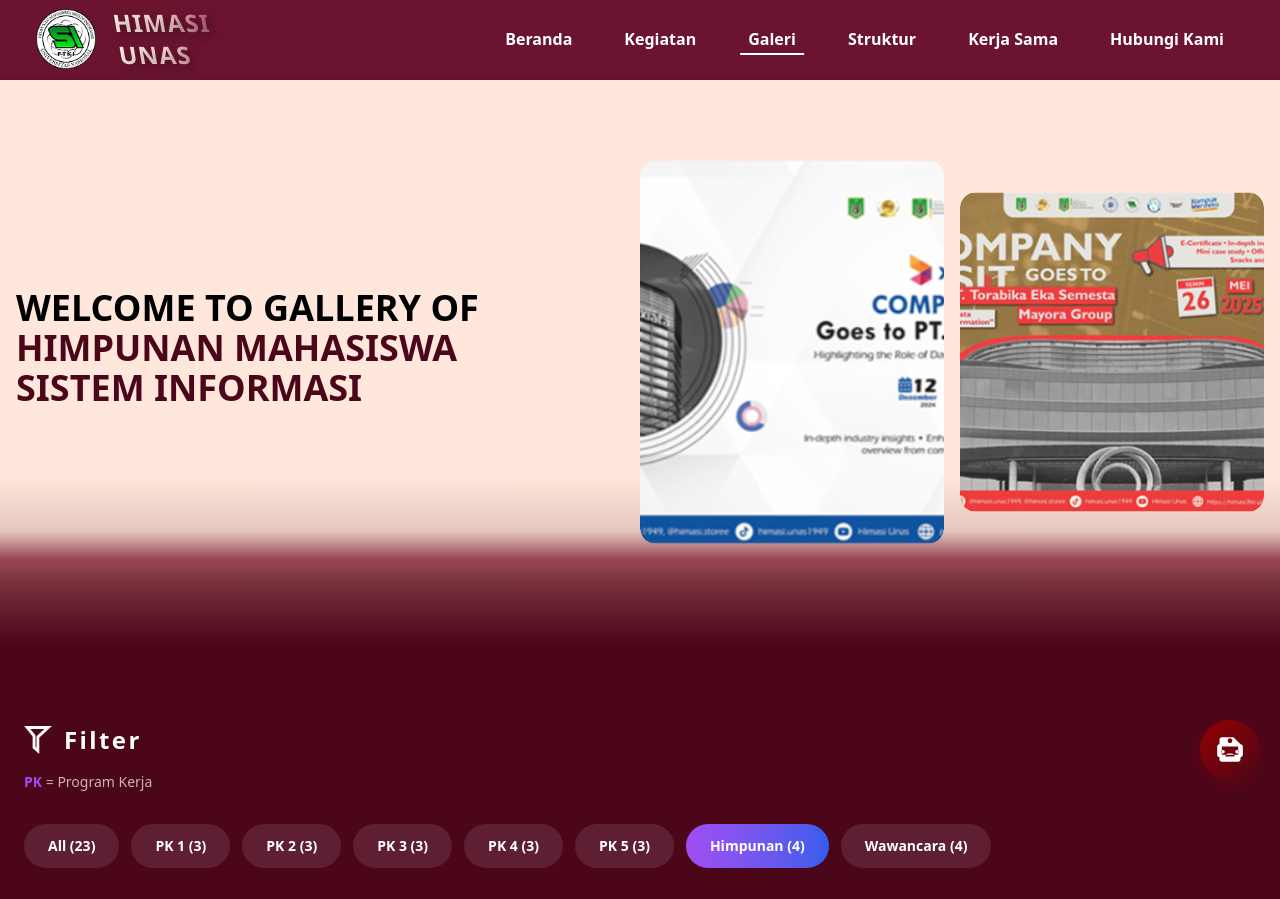
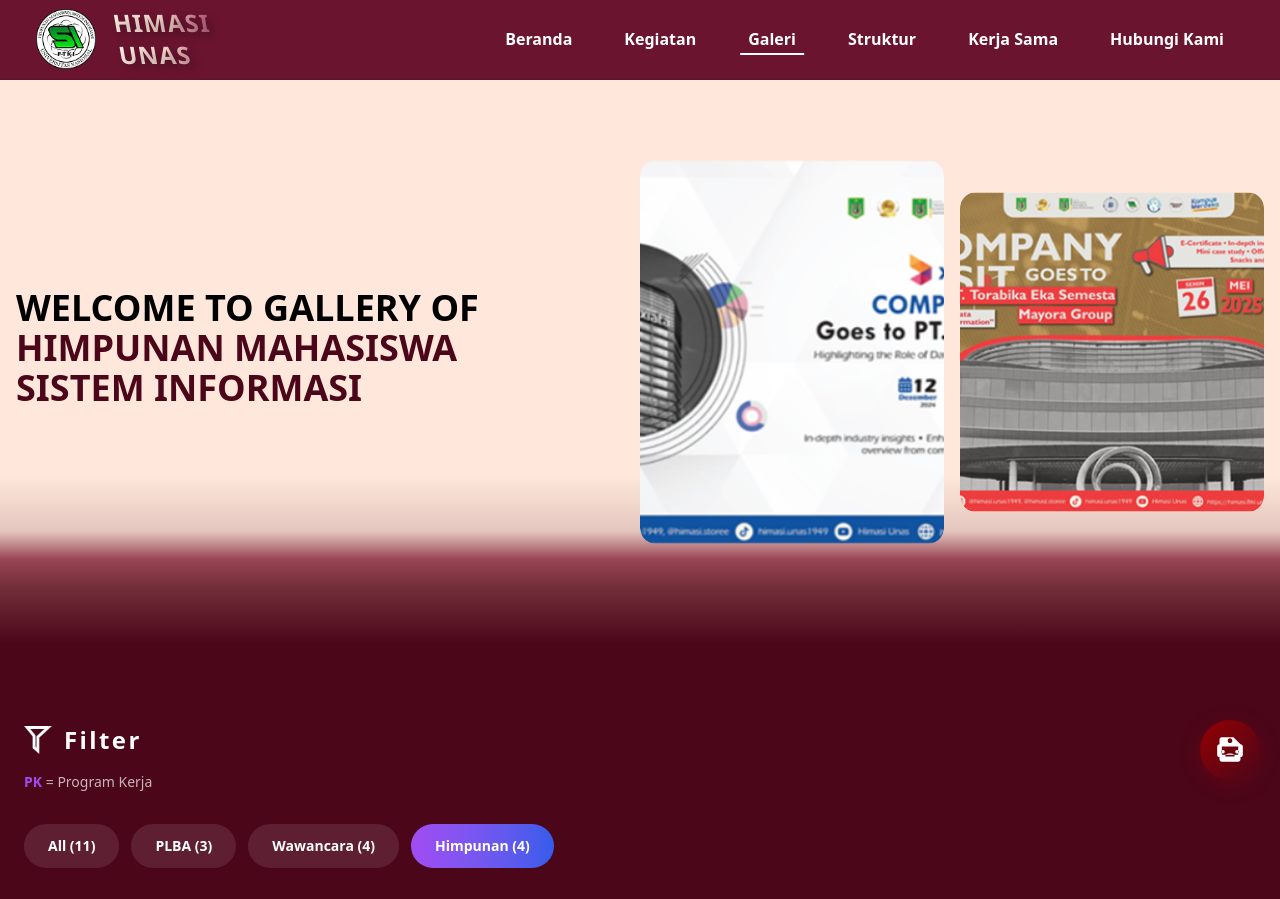
Before and after one commit to CatwisBot/himasi-unas, a Next.js app: page /galeri in a window 1280 px wide. Shown: the top 899 px of the page. Built offline with nearby package versions, Linux system fonts and the light colour scheme.

Commit message:
style: update gallery filters and descriptions for improved clarity and relevance

```diff
--- a/constants/Galeri/filterGallery.ts
+++ b/constants/Galeri/filterGallery.ts
@@ -3,13 +3,13 @@ import { FilteredGalleryItem, GalleryFilter } from "@/lib/type/Galeri/Galeri";
 // Filter categories
 export const galleryFilters: GalleryFilter[] = [
   "All",
-  "Proker 1",
-  "Proker 2",
-  "Proker 3",
-  "Proker 4",
-  "Proker 5",
+  // "Proker 1",
+  // "Proker 2",
+  // "Proker 3",
+  // "Proker 4",
+  "PLBA",
+  "Wawancara",
   "Himpunan",
-  "Wawancara",
 ];
 
 // Filter display names and descriptions
@@ -17,183 +17,95 @@ export const filterDescriptions: Record<
   GalleryFilter,
   { displayName: string; description: string }
 > = {
-  All: { displayName: "All", description: "Semua kegiatan" },
-  "Proker 1": {
-    displayName: "PK 1",
-    description: "Program Kerja 1",
-  },
-  "Proker 2": {
-    displayName: "PK 2",
-    description: "Program Kerja 2",
-  },
-  "Proker 3": {
-    displayName: "PK 3",
-    description: "Program Kerja 3",
-  },
-  "Proker 4": {
-    displayName: "PK 4",
-    description: "Program Kerja 4",
-  },
-  "Proker 5": {
-    displayName: "PK 5",
-    description: "Program Kerja 5",
-  },
-  Himpunan: {
-    displayName: "Himpunan",
-    description: "Keseruan HIMASI",
+  All: { displayName: "All", description: "Semua Foto Kegiatan" },
+  // "Proker 1": {
+  //   displayName: "PK 1",
+  //   description: "Program Kerja 1",
+  // },
+  // "Proker 2": {
+  //   displayName: "PK 2",
+  //   description: "Program Kerja 2",
+  // },
+  // "Proker 3": {
+  //   displayName: "PK 3",
+  //   description: "Program Kerja 3",
+  // },
+  // "Proker 4": {
+  //   displayName: "PK 4",
+  //   description: "Program Kerja 4",
+  // },
+  "PLBA": {
+    displayName: "PLBA",
+    description: "Pengenalan Lingkungan dan Budaya Akademik",
   },
   Wawancara: {
     displayName: "Wawancara",
     description: "Wawancara Calon Anggota",
+  },
+  Himpunan: {
+    displayName: "Himpunan",
+    description: "Kebersamaan HIMASI",
   },
 };
 
 // Gallery items dengan filter categories
 export const filteredGalleryItems: FilteredGalleryItem[] = [
   // Proker 1
-  {
-    id: "p1-001",
-    category: "Proker 1",
-    title: "Workshop Pemrograman Web",
-    tanggal: "15 Januari 2024",
-    lokasi: "Lab Komputer A",
-    alamatLengkap:
-      "Lab Komputer A, Gedung Fakultas Teknik dan Komputer, Universitas Nasional, Jl. Sawo Manila No. 61, Pasar Minggu, Jakarta Selatan 12520",
-    image: "/image/Struktur/Deadpool.png",
-    alt: "Workshop Pemrograman Web",
-  },
-  {
-    id: "p1-002",
-    category: "Proker 1",
-    title: "Seminar Database Management",
-    tanggal: "22 Januari 2024",
-    lokasi: "Auditorium FTKI",
-    alamatLengkap:
-      "Auditorium FTKI, Gedung Fakultas Teknik dan Komputer, Universitas Nasional, Jl. Sawo Manila No. 61, Pasar Minggu, Jakarta Selatan 12520",
-    image: "/image/Struktur/Deadpool.png",
-    alt: "Seminar Database Management",
-  },
-  {
-    id: "p1-003",
-    category: "Proker 1",
-    title: "Pelatihan Git & GitHub",
-    tanggal: "29 Januari 2024",
-    lokasi: "Lab Komputer B",
-    alamatLengkap:
-      "Lab Komputer B, Gedung Fakultas Teknik dan Komputer, Universitas Nasional, Jl. Sawo Manila No. 61, Pasar Minggu, Jakarta Selatan 12520",
-    image: "/image/Struktur/Deadpool.png",
-    alt: "Pelatihan Git & GitHub",
-  },
+  // {
+  //   id: "p1-001",
+  //   category: "Proker 1",
+  //   title: "Workshop Pemrograman Web",
+  //   tanggal: "15 Januari 2024",
+  //   lokasi: "Lab Komputer A",
+  //   alamatLengkap:
+  //     "Lab Komputer A, Gedung Fakultas Teknik dan Komputer, Universitas Nasional, Jl. Sawo Manila No. 61, Pasar Minggu, Jakarta Selatan 12520",
+  //   image: "/image/Struktur/Deadpool.png",
+  //   alt: "Workshop Pemrograman Web",
+  // },
 
   // Proker 2
-  {
-    id: "p2-001",
-    category: "Proker 2",
-    title: "Kompetisi UI/UX Design",
-    tanggal: "5 Februari 2024",
-    lokasi: "Ruang Kreativitas",
-    alamatLengkap:
-      "Ruang Kreativitas, Gedung Fakultas Teknik dan Komputer, Universitas Nasional, Jl. Sawo Manila No. 61, Pasar Minggu, Jakarta Selatan 12520",
-    image: "/image/Struktur/Deadpool.png",
-    alt: "Kompetisi UI/UX Design",
-  },
-  {
-    id: "p2-002",
-    category: "Proker 2",
-    title: "Hackathon Mobile App",
-    tanggal: "12 Februari 2024",
-    lokasi: "Coworking Space",
-    alamatLengkap:
-      "Coworking Space HIMASI, Gedung Student Center, Universitas Nasional, Jl. Sawo Manila No. 61, Pasar Minggu, Jakarta Selatan 12520",
-    image: "/image/Struktur/Deadpool.png",
-    alt: "Hackathon Mobile App",
-  },
-  {
-    id: "p2-003",
-    category: "Proker 2",
-    title: "Workshop Flutter Development",
-    tanggal: "19 Februari 2024",
-    lokasi: "Lab Mobile",
-    alamatLengkap:
-      "Lab Mobile Development, Gedung Fakultas Teknik dan Komputer, Universitas Nasional, Jl. Sawo Manila No. 61, Pasar Minggu, Jakarta Selatan 12520",
-    image: "/image/Struktur/Deadpool.png",
-    alt: "Workshop Flutter Development",
-  },
+  // {
+  //   id: "p2-001",
+  //   category: "Proker 2",
+  //   title: "Kompetisi UI/UX Design",
+  //   tanggal: "5 Februari 2024",
+  //   lokasi: "Ruang Kreativitas",
+  //   alamatLengkap:
+  //     "Ruang Kreativitas, Gedung Fakultas Teknik dan Komputer, Universitas Nasional, Jl. Sawo Manila No. 61, Pasar Minggu, Jakarta Selatan 12520",
+  //   image: "/image/Struktur/Deadpool.png",
+  //   alt: "Kompetisi UI/UX Design",
+  // },
 
   // Proker 3
-  {
-    id: "p3-001",
-    category: "Proker 3",
-    title: "Seminar Cybersecurity",
-    tanggal: "5 Maret 2024",
-    lokasi: "Ruang Seminar",
-    alamatLengkap:
-      "Universitas Nasional, Jl. Sawo Manila No. 61, Pasar Minggu, Jakarta Selatan 12520",
-    image: "/image/Struktur/Deadpool.png",
-    alt: "Seminar Cybersecurity",
-  },
-  {
-    id: "p3-002",
-    category: "Proker 3",
-    title: "Workshop Ethical Hacking",
-    tanggal: "12 Maret 2024",
-    lokasi: "Lab Security",
-    alamatLengkap:
-      "Universitas Nasional, Jl. Sawo Manila No. 61, Pasar Minggu, Jakarta Selatan 12520",
-    image: "/image/Struktur/Deadpool.png",
-    alt: "Workshop Ethical Hacking",
-  },
-  {
-    id: "p3-003",
-    category: "Proker 3",
-    title: "Certification Preparation",
-    tanggal: "19 Maret 2024",
-    lokasi: "Ruang Belajar",
-    alamatLengkap:
-      "Universitas Nasional, Jl. Sawo Manila No. 61, Pasar Minggu, Jakarta Selatan 12520",
-    image: "/image/Struktur/Deadpool.png",
-    alt: "Certification Preparation",
-  },
+  // {
+  //   id: "p3-001",
+  //   category: "Proker 3",
+  //   title: "Seminar Cybersecurity",
+  //   tanggal: "5 Maret 2024",
+  //   lokasi: "Ruang Seminar",
+  //   alamatLengkap:
+  //     "Universitas Nasional, Jl. Sawo Manila No. 61, Pasar Minggu, Jakarta Selatan 12520",
+  //   image: "/image/Struktur/Deadpool.png",
+  //   alt: "Seminar Cybersecurity",
+  // },
 
   // Proker 4
-  {
-    id: "p4-001",
-    category: "Proker 4",
-    title: "Startup Pitch Competition",
-    tanggal: "2 April 2024",
-    lokasi: "Innovation Hub",
-    alamatLengkap:
-      "Universitas Nasional, Jl. Sawo Manila No. 61, Pasar Minggu, Jakarta Selatan 12520",
-    image: "/image/Struktur/Deadpool.png",
-    alt: "Startup Pitch Competition",
-  },
-  {
-    id: "p4-002",
-    category: "Proker 4",
-    title: "Business Model Workshop",
-    tanggal: "9 April 2024",
-    lokasi: "Entrepreneur Center",
-    alamatLengkap:
-      "Universitas Nasional, Jl. Sawo Manila No. 61, Pasar Minggu, Jakarta Selatan 12520",
-    image: "/image/Struktur/Deadpool.png",
-    alt: "Business Model Workshop",
-  },
-  {
-    id: "p4-003",
-    category: "Proker 4",
-    title: "Investor Meetup",
-    tanggal: "16 April 2024",
-    lokasi: "Business Lounge",
-    alamatLengkap:
-      "Universitas Nasional, Jl. Sawo Manila No. 61, Pasar Minggu, Jakarta Selatan 12520",
-    image: "/image/Struktur/Deadpool.png",
-    alt: "Investor Meetup",
-  },
+  // {
+  //   id: "p4-001",
+  //   category: "Proker 4",
+  //   title: "Startup Pitch Competition",
+  //   tanggal: "2 April 2024",
+  //   lokasi: "Innovation Hub",
+  //   alamatLengkap:
+  //     "Universitas Nasional, Jl. Sawo Manila No. 61, Pasar Minggu, Jakarta Selatan 12520",
+  //   image: "/image/Struktur/Deadpool.png",
+  //   alt: "Startup Pitch Competition",
+  // },
 
   // Proker 5
   {
-    id: "p5-001",
-    category: "Proker 5",
+    id: "plba-001",
+    category: "PLBA",
     title: "Tech Talk: AI & Machine Learning",
     tanggal: "7 Mei 2024",
     lokasi: "Auditorium Utama",
@@ -203,8 +115,8 @@ export const filteredGalleryItems: FilteredGalleryItem[] = [
     alt: "Tech Talk: AI & Machine Learning",
   },
   {
-    id: "p5-002",
-    category: "Proker 5",
+    id: "plba-002",
+    category: "PLBA",
     title: "Workshop Data Science",
     tanggal: "14 Mei 2024",
     lokasi: "Lab Data Science",
@@ -214,8 +126,8 @@ export const filteredGalleryItems: FilteredGalleryItem[] = [
     alt: "Workshop Data Science",
   },
   {
-    id: "p5-003",
-    category: "Proker 5",
+    id: "plba-003",
+    category: "PLBA",
     title: "Python for AI Bootcamp",
     tanggal: "21 Mei 2024",
     lokasi: "Lab Programming",
@@ -223,6 +135,53 @@ export const filteredGalleryItems: FilteredGalleryItem[] = [
       "Universitas Nasional, Jl. Sawo Manila No. 61, Pasar Minggu, Jakarta Selatan 12520",
     image: "/image/Struktur/Deadpool.png",
     alt: "Python for AI Bootcamp",
+  },
+
+
+  // Wawancara
+  {
+    id: "w-001",
+    category: "Wawancara",
+    title: "Wawancara Calon: Muhammad Ali",
+    tanggal: "20 September 2025",
+    lokasi: "Blok C Lt. 8",
+    alamatLengkap:
+    "Universitas Nasional, Jl. Sawo Manila No. 61, Pasar Minggu, Jakarta Selatan 12520",
+    image: "/image/Galeri/Wawancara/w-1.JPG",
+    alt: "Wawancara Calon: Muhammad Ali",
+  },
+  {
+    id: "w-002",
+    category: "Wawancara",
+    title: "Talkshow dengan Industry Expert",
+    tanggal: "18 Februari 2024",
+    lokasi: "Media Center",
+    alamatLengkap:
+    "Universitas Nasional, Jl. Sawo Manila No. 61, Pasar Minggu, Jakarta Selatan 12520",
+    image: "/image/Struktur/Deadpool.png",
+    alt: "Talkshow dengan Industry Expert",
+  },
+  {
+    id: "w-003",
+    category: "Wawancara",
+    title: "Podcast: Career in Tech",
+    tanggal: "12 Maret 2024",
+    lokasi: "Podcast Studio",
+    alamatLengkap:
+    "Universitas Nasional, Jl. Sawo Manila No. 61, Pasar Minggu, Jakarta Selatan 12520",
+    image: "/image/Struktur/Deadpool.png",
+    alt: "Podcast: Career in Tech",
+  },
+  {
+    id: "w-004",
+    category: "Wawancara",
+    title: "Interview Dosen Berprestasi",
+    tanggal: "22 April 2024",
+    lokasi: "Ruang Wawancara",
+    alamatLengkap:
+    "Universitas Nasional, Jl. Sawo Manila No. 61, Pasar Minggu, Jakarta Selatan 12520",
+    image: "/image/Struktur/Deadpool.png",
+    alt: "Interview Dosen Berprestasi",
   },
 
   // Himpunan
@@ -234,7 +193,7 @@ export const filteredGalleryItems: FilteredGalleryItem[] = [
     lokasi: "Ruang HIMASI",
     alamatLengkap:
       "Ruang HIMASI, Gedung Student Center Lt. 2, Universitas Nasional, Jl. Sawo Manila No. 61, Pasar Minggu, Jakarta Selatan 12520",
-    image: "/image/Struktur/Deadpool.png",
+    image: "/image/Galeri/Himpunan/h-1.png",
     alt: "Rapat Koordinasi Pengurus",
   },
   {
@@ -270,52 +229,6 @@ export const filteredGalleryItems: FilteredGalleryItem[] = [
     image: "/image/Struktur/Deadpool.png",
     alt: "Evaluasi Program Kerja",
   },
-
-  // Wawancara
-  {
-    id: "w-001",
-    category: "Wawancara",
-    title: "Interview Alumni Success Story",
-    tanggal: "8 Januari 2024",
-    lokasi: "Studio Recording",
-    alamatLengkap:
-      "Universitas Nasional, Jl. Sawo Manila No. 61, Pasar Minggu, Jakarta Selatan 12520",
-    image: "/image/Struktur/Deadpool.png",
-    alt: "Interview Alumni Success Story",
-  },
-  {
-    id: "w-002",
-    category: "Wawancara",
-    title: "Talkshow dengan Industry Expert",
-    tanggal: "18 Februari 2024",
-    lokasi: "Media Center",
-    alamatLengkap:
-      "Universitas Nasional, Jl. Sawo Manila No. 61, Pasar Minggu, Jakarta Selatan 12520",
-    image: "/image/Struktur/Deadpool.png",
-    alt: "Talkshow dengan Industry Expert",
-  },
-  {
-    id: "w-003",
-    category: "Wawancara",
-    title: "Podcast: Career in Tech",
-    tanggal: "12 Maret 2024",
-    lokasi: "Podcast Studio",
-    alamatLengkap:
-      "Universitas Nasional, Jl. Sawo Manila No. 61, Pasar Minggu, Jakarta Selatan 12520",
-    image: "/image/Struktur/Deadpool.png",
-    alt: "Podcast: Career in Tech",
-  },
-  {
-    id: "w-004",
-    category: "Wawancara",
-    title: "Interview Dosen Berprestasi",
-    tanggal: "22 April 2024",
-    lokasi: "Ruang Wawancara",
-    alamatLengkap:
-      "Universitas Nasional, Jl. Sawo Manila No. 61, Pasar Minggu, Jakarta Selatan 12520",
-    image: "/image/Struktur/Deadpool.png",
-    alt: "Interview Dosen Berprestasi",
-  },
 ];
 
 // Helper function untuk filter items berdasarkan category
```
